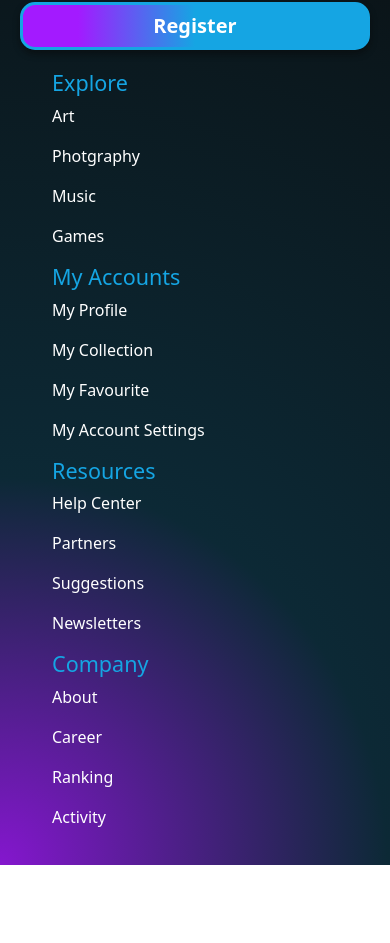
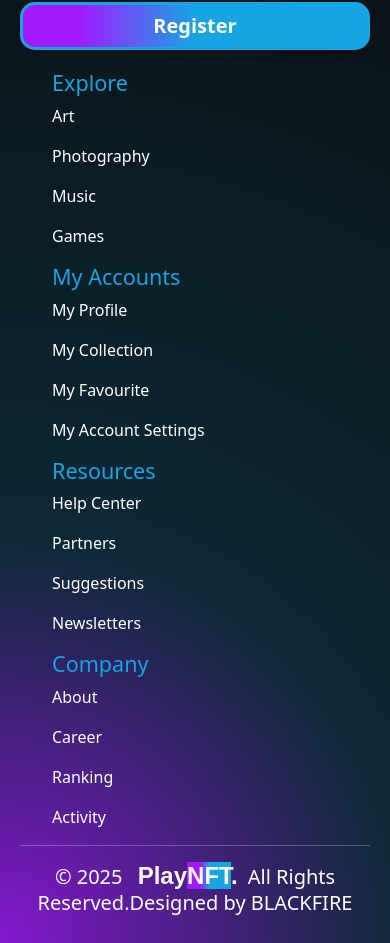
Before and after one commit to BeLaughter/Nftpage, a React (Vite) app: page /news in a window 390 px wide. Shown: the part 1541-2484 px from the top of the page. Before the commit the page ends 2406 px from the top, so only its background shows below. Built offline with nearby package versions, Linux system fonts and the light colour scheme.

Commit message:
my changes commit

```diff
--- a/src/Components/Footer.css
+++ b/src/Components/Footer.css
@@ -35,6 +35,14 @@
     font-family: "poppings", sans-serif;
     padding: 0px 10px;
     font-size: 2rem;
+  }
+  .navnd2 {
+    color: rgb(253, 251, 251);
+    text-decoration: none;
+    font-weight: bold;
+    font-family: "poppings", sans-serif;
+    padding: 0px 10px;
+    font-size: 1.5rem;
   }
 }
 
@@ -79,6 +87,13 @@
     font-weight: bold;
     font-family: "poppings", sans-serif;
     font-size: 2.5rem;
+  }
+  .navnd2 {
+    color: rgb(253, 251, 251);
+    text-decoration: none;
+    font-weight: bold;
+    font-family: "poppings", sans-serif;
+    font-size: 1.5rem;
   }
 }
 
--- a/src/Components/Footer.jsx
+++ b/src/Components/Footer.jsx
@@ -47,7 +47,7 @@ const Footer = () => {
               <p>Art</p>
             </li>
             <li>
-              <p>Photgraphy</p>
+              <p>Photography</p>
             </li>
             <li>
               <p>Music</p>
@@ -109,6 +109,14 @@ const Footer = () => {
           </ul>
         </div>
       </div>
+      <hr></hr>
+      <h5 className="text-center">
+        © 2025{" "}
+        <span className="navnd2">
+          Play<span className="grad">NFT</span>.
+        </span>
+        All Rights Reserved.Designed by BLACKFIRE
+      </h5>
     </div>
   );
 };
```
